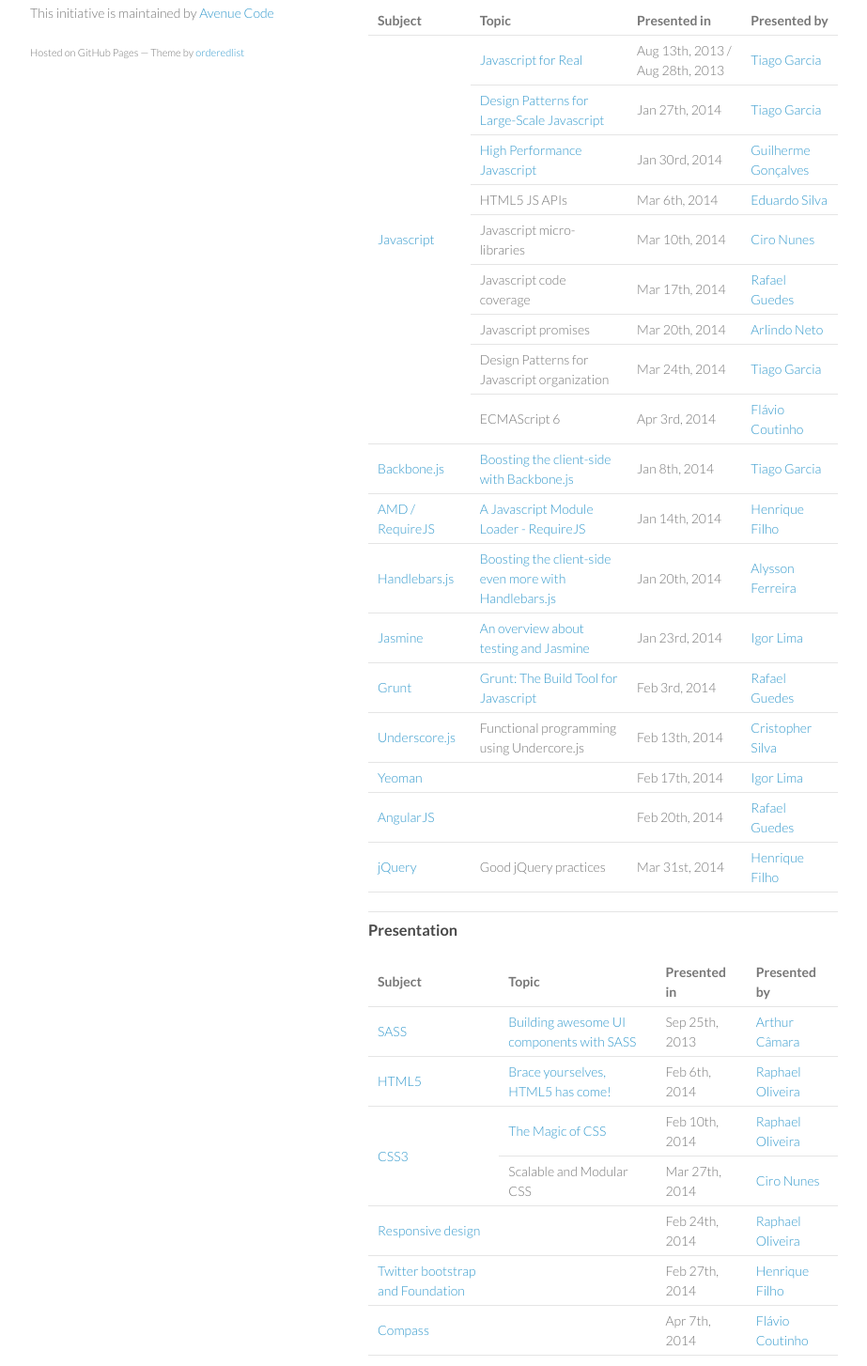
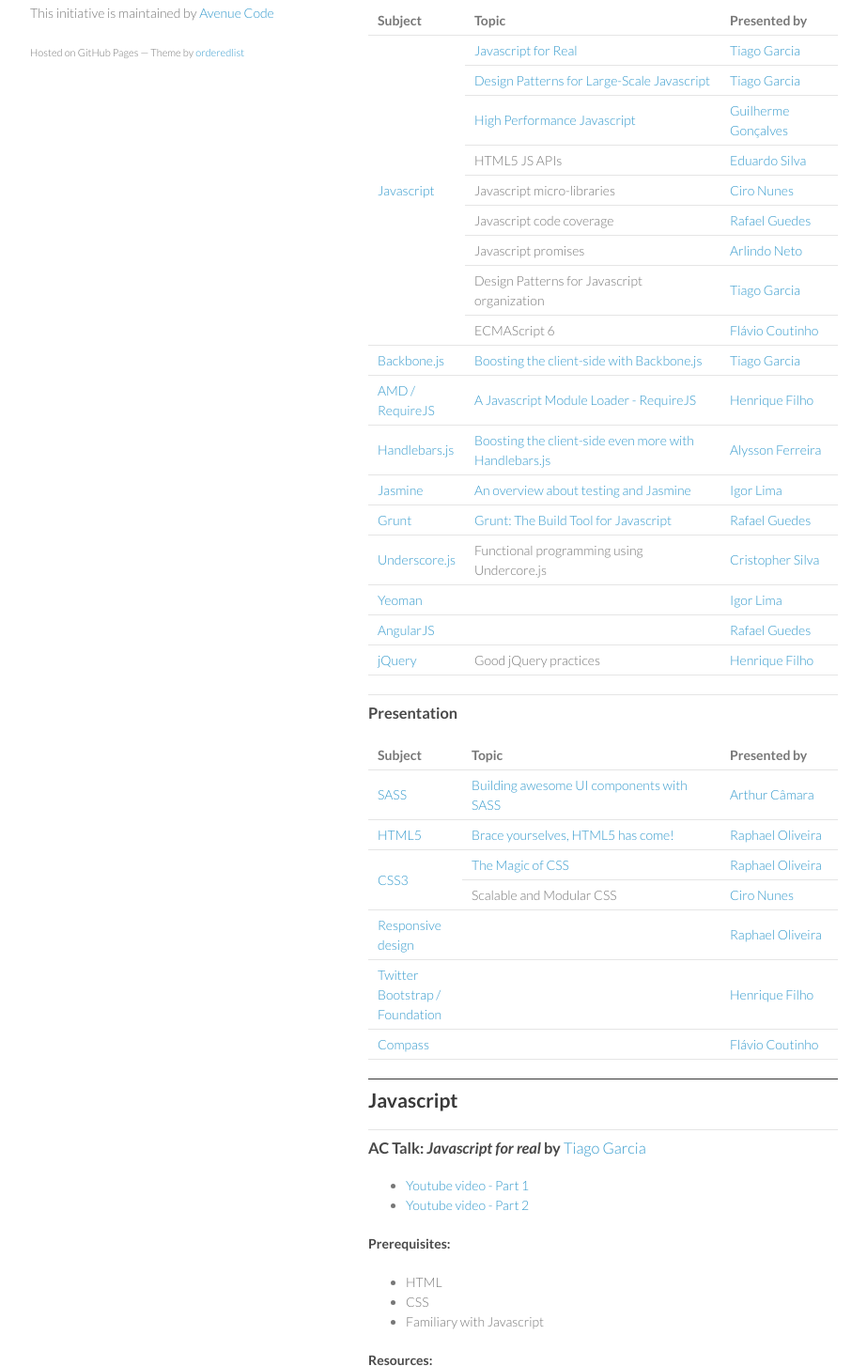
Before and after one commit to acbr/ui-bootcamp, a plain HTML site: page index.html in a window 1280 px wide. Shown: the part 665-2119 px from the top of the page at 94% size, without its empty margins (178-1101 px from the left). Drawn offline with Linux system fonts and the light colour scheme.

Commit message:
minor fixes

```diff
--- a/index.html
+++ b/index.html
@@ -46,107 +46,88 @@
             <tbody><tr>
               <td><b>Subject</b></td>
               <td><b>Topic</b></td>
-              <td><b>Presented in</b></td>
               <td><b>Presented by</b></td>
             </tr>
             <tr>
               <td rowspan="9"><a href="#javascript">Javascript</a></td>
               <td><a href="#javascript-for-real">Javascript for Real</a></td>
-              <td>Aug 13th, 2013 / Aug 28th, 2013</td>
               <td><a href="http://github.com/tiagorg">Tiago Garcia</a></td>
             </tr>
             <tr>
               <td><a href="#design-patterns-for-large-scale-javascript">Design Patterns for Large-Scale Javascript</a></td>
-              <td>Jan 27th, 2014</td>
               <td><a href="http://github.com/tiagorg">Tiago Garcia</a></td>
             </tr>
             <tr>
               <td><a href="#high-performance-javascript">High Performance Javascript</a></td>
-              <td>Jan 30rd, 2014</td>
               <td><a href="http://github.com/gtrindade">Guilherme Gonçalves</a></td>
             </tr>
             <tr>
               <td>HTML5 JS APIs</td>
-              <td>Mar 6th, 2014</td>
               <td><a href="http://github.com/eduardo305">Eduardo Silva</a></td>
             </tr>
             <tr>
               <td>Javascript micro-libraries</td>
-              <td>Mar 10th, 2014</td>
               <td><a href="http://github.com/cironunes">Ciro Nunes</a></td>
             </tr>
             <tr>
               <td>Javascript code coverage</td>
-              <td>Mar 17th, 2014</td>
               <td><a href="http://github.com/rafaelmenta">Rafael Guedes</a></td>
             </tr>
             <tr>
               <td>Javascript promises</td>
-              <td>Mar 20th, 2014</td>
               <td><a href="http://github.com/http://github.com/">Arlindo Neto</a></td>
             </tr>
             <tr>
               <td>Design Patterns for Javascript organization</td>
-              <td>Mar 24th, 2014</td>
               <td><a href="http://github.com/tiagorg">Tiago Garcia</a></td>
             </tr>
             <tr>
               <td>ECMAScript 6</td>
-              <td>Apr 3rd, 2014</td>
               <td><a href="http://github.com/fegemo">Flávio Coutinho</a></td>
             </tr>
             <tr>
               <td><a href="#backbonejs">Backbone.js</a></td>
               <td><a href="#boosting-the-client-side-with-backbonejs">Boosting the client-side with Backbone.js</a></td>
-              <td>Jan 8th, 2014</td>
               <td><a href="http://github.com/tiagorg">Tiago Garcia</a></td>
             </tr>
             <tr>
               <td><a href="#amd-requirejs">AMD / RequireJS</a></td>
               <td><a href="#a-javascript-module-loader-requirejs">A Javascript Module Loader - RequireJS</a></td>
-              <td>Jan 14th, 2014</td>
               <td><a href="http://github.com/henriquecholo">Henrique Filho</a></td>
             </tr>
             <tr>
               <td><a href="#handlebarsjs">Handlebars.js</a></td>
               <td><a href="#boosting-the-client-side-even-more-with-handlebarsjs">Boosting the client-side even more with Handlebars.js</a></td>
-              <td>Jan 20th, 2014</td>
               <td><a href="http://github.com/alysson-macys">Alysson Ferreira</a></td>
             </tr>
             <tr>
               <td><a href="#jasmine">Jasmine</a></td>
               <td><a href="#an-overview-about-testing-and-jasmine">An overview about testing and Jasmine</a></td>
-              <td>Jan 23rd, 2014</td>
               <td><a href="http://github.com/igorlima">Igor Lima</a></td>
             </tr>
             <tr>
               <td><a href="#grunt">Grunt</a></td>
               <td><a href="#grunt-the-build-tool-for-javascript">Grunt: The Build Tool for Javascript</a></td>
-              <td>Feb 3rd, 2014</td>
               <td><a href="http://github.com/rafaelmenta">Rafael Guedes</a></td>
             </tr>
             <tr>
               <td><a href="#underscorejs">Underscore.js</a></td>
               <td>Functional programming using Undercore.js</td>
-              <td>Feb 13th, 2014</td>
               <td><a href="http://github.com/mxtopher">Cristopher Silva</a></td>
             </tr>
             <tr>
               <td><a href="#yeoman">Yeoman</a></td>
               <td></td>
-              <td>Feb 17th, 2014</td>
               <td><a href="http://github.com/igorlima">Igor Lima</a></td>
             </tr>
             <tr>
               <td><a href="#angularjs">AngularJS</a></td>
               <td></td>
-              <td>Feb 20th, 2014</td>
               <td><a href="http://github.com/rafaelmenta">Rafael Guedes</a></td>
             </tr>
             <tr>
               <td><a href="#jquery">jQuery</a></td>
               <td>Good jQuery practices</td>
-              <td>Mar 31st, 2014</td>
               <td><a href="http://github.com/henriquecholo">Henrique Filho</a></td>
             </tr>
           </tbody></table>
@@ -157,48 +138,40 @@
             <tbody><tr>
               <td><b>Subject</b></td>
               <td><b>Topic</b></td>
-              <td><b>Presented in</b></td>
               <td><b>Presented by</b></td>
             </tr>
             <tr>
               <td><a href="#sass">SASS</a></td>
               <td><a href="#building-awesome-ui-components-with-sass">Building awesome UI components with SASS</a></td>
-              <td>Sep 25th, 2013</td>
               <td><a href="https://github.com/arthurcamara1">Arthur Câmara</a></td>
             </tr>
             <tr>
               <td><a href="#html5">HTML5</a></td>
               <td><a href="#brace-yourselves-html5-has-come">Brace yourselves, HTML5 has come!</a></td>
-              <td>Feb 6th, 2014</td>
               <td><a href="https://github.com/raphaelddl">Raphael Oliveira</a></td>
             </tr>
             <tr>
               <td rowspan="2"><a href="#css3">CSS3</a></td>
               <td><a href="#the-magic-of-css">The Magic of CSS</a></td>
-              <td>Feb 10th, 2014</td>
               <td><a href="https://github.com/raphaelddl">Raphael Oliveira</a></td>
             </tr>
             <tr>
               <td>Scalable and Modular CSS</td>
-              <td>Mar 27th, 2014</td>
               <td><a href="http://github.com/cironunes">Ciro Nunes</a></td>
             </tr>
             <tr>
               <td><a href="#responsive-design">Responsive design</a></td>
               <td></td>
-              <td>Feb 24th, 2014</td>
               <td><a href="https://github.com/raphaelddl">Raphael Oliveira</a></td>
             </tr>
             <tr>
-              <td><a href="#twitter-bootstrap">Twitter bootstrap and Foundation</a></td>
+              <td><a href="#twitter-bootstrap">Twitter Bootstrap / Foundation</a></td>
               <td></td>
-              <td>Feb 27th, 2014</td>
               <td><a href="http://github.com/henriquecholo">Henrique Filho</a></td>
             </tr>
             <tr>
               <td><a href="#compass">Compass</a></td>
               <td></td>
-              <td>Apr 7th, 2014</td>
               <td><a href="http://github.com/fegemo">Flávio Coutinho</a></td>
             </tr>
           </tbody></table>
--- a/stylesheets/styles.css
+++ b/stylesheets/styles.css
@@ -187,6 +187,14 @@ section h3 {
   padding-top: 10px;
 }
 
+section table tr:first-child td:first-child {
+  width: 20%;
+}
+
+section table tr:first-child td:last-child {
+  width: 25%;
+}
+
 section ul ul {
   margin: 0;
 }
```
